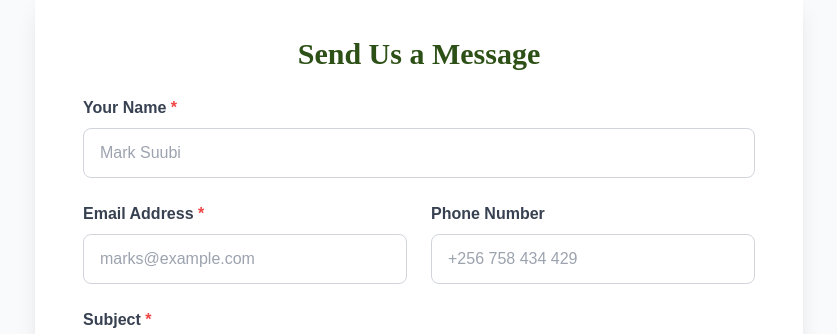
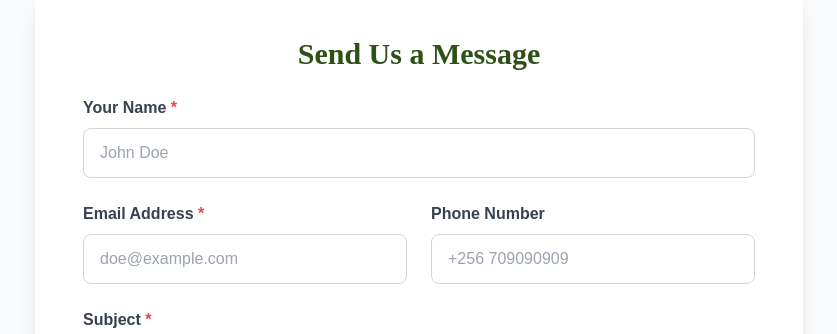
Before and after one commit to ivankisakye/wild-trekkers, a React (Vite) app: page /contact in a window 1280 px wide. Shown: the part 800-1134 px from the top of the page, without its empty margins (221-1058 px from the left). Built offline with nearby package versions, Linux system fonts and the light colour scheme.

Commit message:
Update Contact.jsx
i have changed the name and contact and email

```diff
--- a/src/pages/Contact.jsx
+++ b/src/pages/Contact.jsx
@@ -225,7 +225,7 @@ const Contact = () => {
                   onChange={handleChange}
                   required
                   className="w-full px-4 py-3 border border-gray-300 rounded-lg focus:outline-none focus:ring-2 focus:ring-safari-sand transition-all"
-                  placeholder="Mark Suubi"
+                  placeholder="John Doe"
                 />
               </div>
 
@@ -242,7 +242,7 @@ const Contact = () => {
                     onChange={handleChange}
                     required
                     className="w-full px-4 py-3 border border-gray-300 rounded-lg focus:outline-none focus:ring-2 focus:ring-safari-sand transition-all"
-                    placeholder="marks@example.com"
+                    placeholder="doe@example.com"
                   />
                 </div>
                 <div>
@@ -255,7 +255,7 @@ const Contact = () => {
                     value={formData.phone}
                     onChange={handleChange}
                     className="w-full px-4 py-3 border border-gray-300 rounded-lg focus:outline-none focus:ring-2 focus:ring-safari-sand transition-all"
-                    placeholder="+256 758 434 429"
+                    placeholder="+256 709090909"
                   />
                 </div>
               </div>
```
